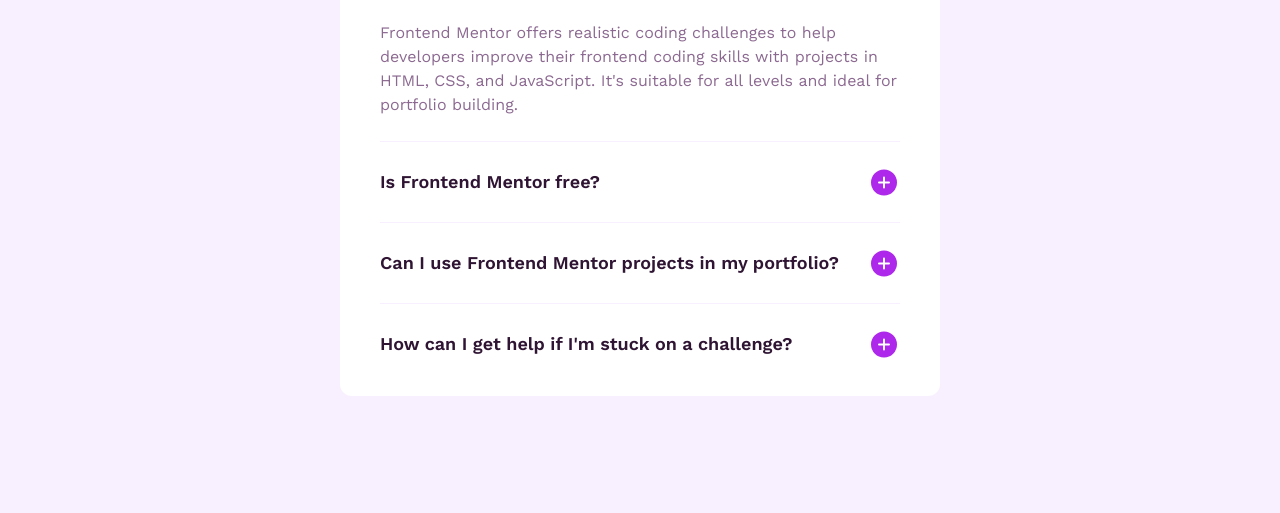
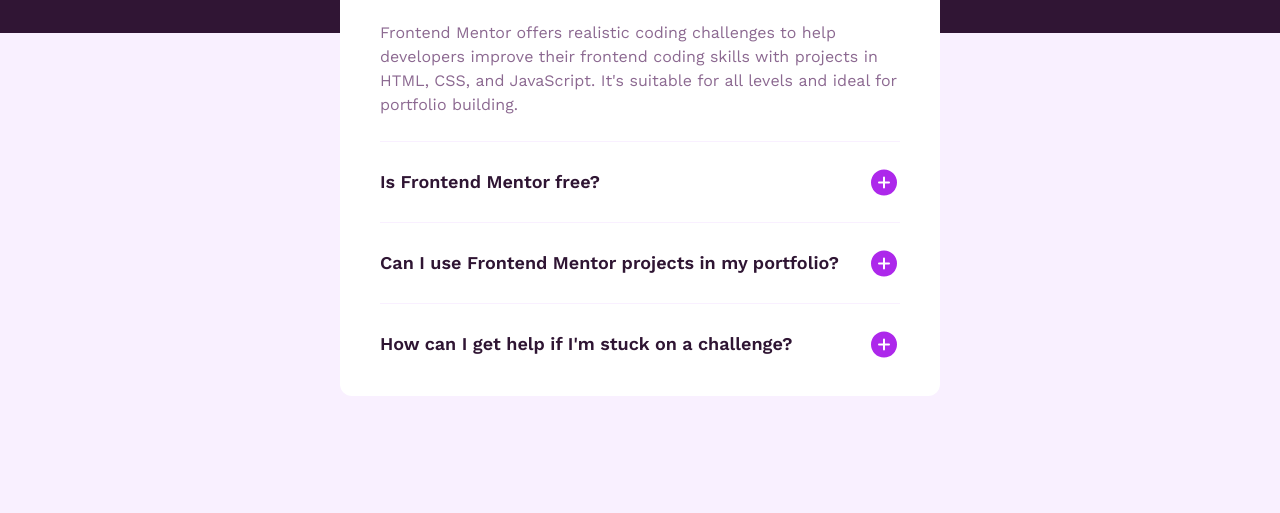
Before and after one commit to AGutierrezR/faq-accordion, a website built with Vite: page index.html in a window 1280 px wide. Shown: the part 287-800 px from the top of the page. Built offline with nearby package versions, Linux system fonts and the light colour scheme.

Commit message:
Implement background pattern

```diff
--- a/src/css/global/global-styles.css
+++ b/src/css/global/global-styles.css
@@ -66,3 +66,22 @@
 figcaption {
   max-width: 65ch;
 }
+
+/* Background pattern */
+body:before {
+  content: "";
+  position: fixed;
+  width: 100vw;
+  height: 14rem;
+  max-height: 50vh;
+  background: url('/assets/images/background-pattern-mobile.svg') no-repeat top/cover;
+  z-index: -1;
+  top: 0;
+}
+
+@media screen(sm) {
+  body:before {
+    height: 20rem;
+    background: url('/assets/images/background-pattern-desktop.svg') no-repeat top/cover;
+  }
+}
```
